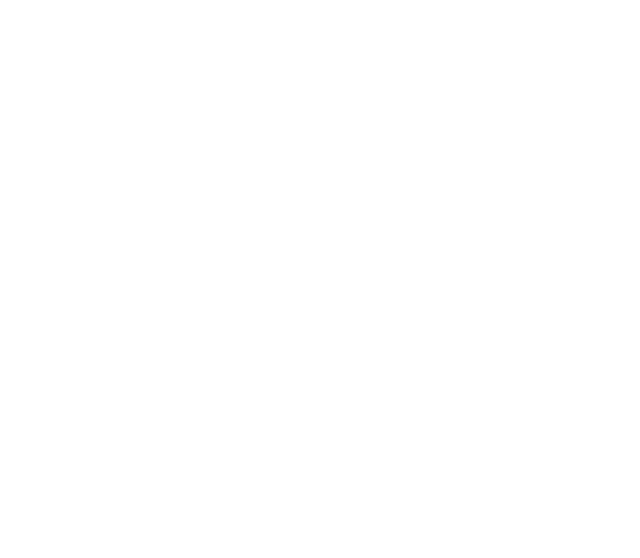
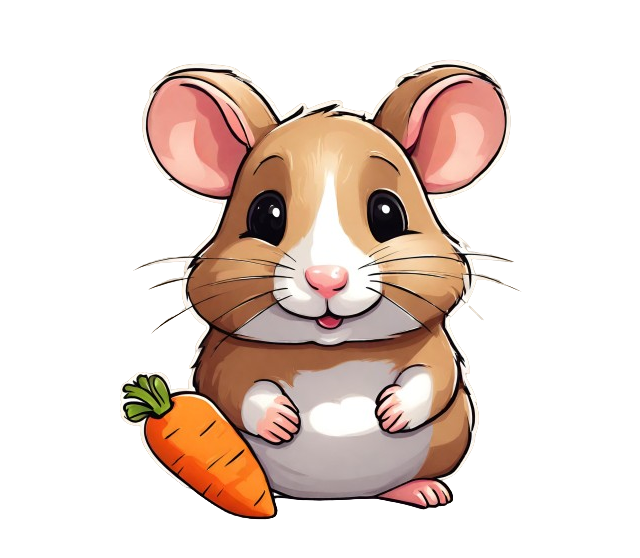
Before and after one commit to dominicmeyer/HamsterFoodDB, a Vue app: page / in a window 1280 px wide. Before the commit this address had no page. Shown: the part 108-666 px from the top of the page, without its empty margins (65-705 px from the left). Built offline with nearby package versions, Linux system fonts and the light colour scheme.

Commit message:
Added img

```diff
--- a/src/router/index.ts
+++ b/src/router/index.ts
@@ -1,8 +1,14 @@
 import { createRouter, createWebHistory } from 'vue-router'
+import index from '../views/index.vue'
 
 const router = createRouter({
 	history: createWebHistory(import.meta.env.BASE_URL),
-	routes: []
+	routes: [
+		{
+			path: "/",
+			component: index
+		}
+	]
 })
 
 export default router
--- /dev/null
+++ b/src/views/index.vue
@@ -0,0 +1,3 @@
+<template>
+	<img src="/HamsterFoodDB_cartoon-removebg.png">
+</template>
```
